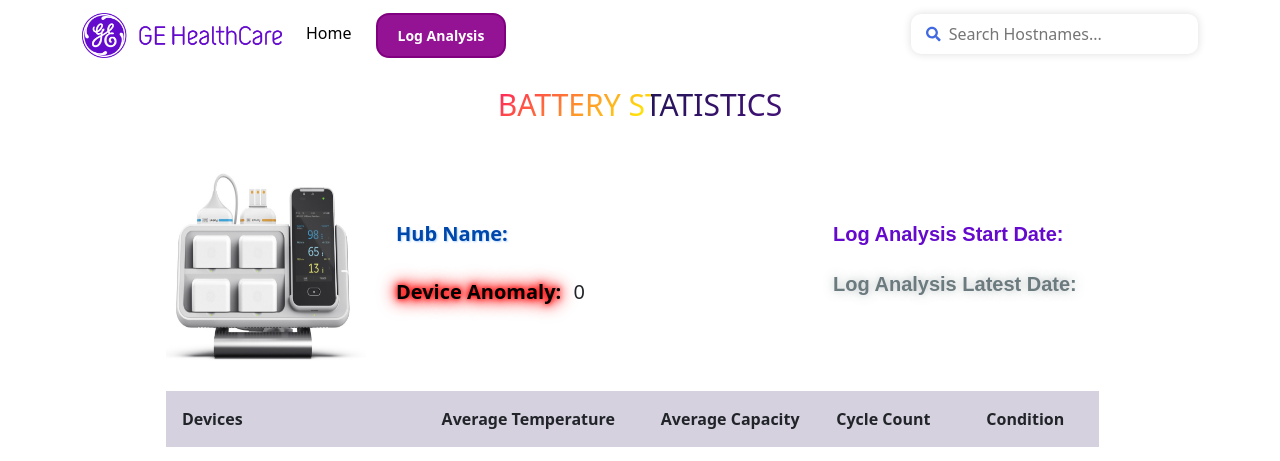
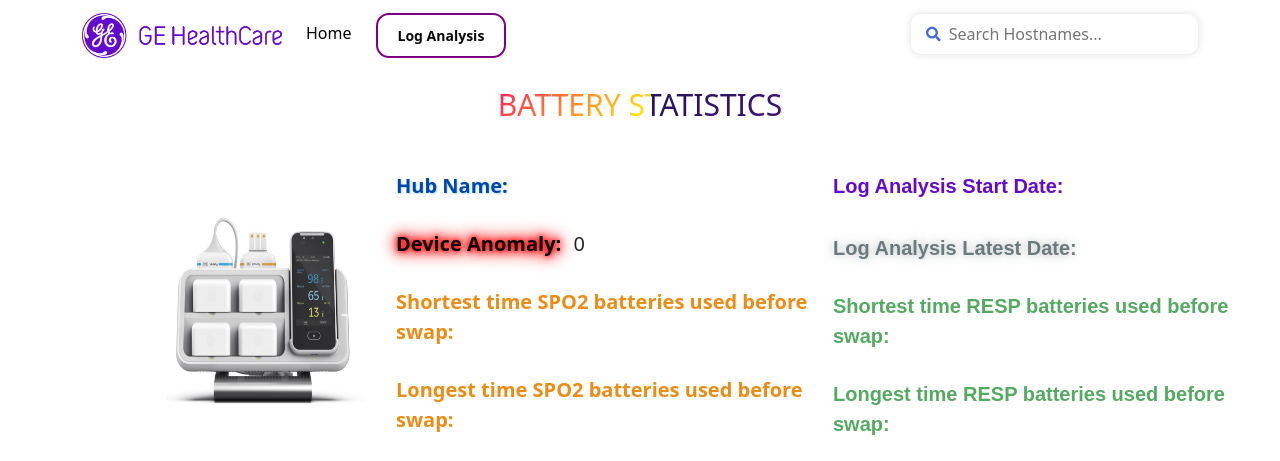
Before and after one commit to Null-Helix/Surge-Protectors, a React (Vite) app in the folder frontend/: page /battery-stat in a window 1280 px wide. Shown: the top 461 px of the page. Built offline with nearby package versions, Linux system fonts and the light colour scheme; no server answers.

Commit message:
added battery usage stat

```diff
--- a/frontend/src/App.css
+++ b/frontend/src/App.css
@@ -313,8 +313,8 @@
   padding: 10px 20px;
   font-size: 14px;
   font-weight: bold;
-  color: #fff;
-  background-color: #941394; /* Purple color */
+  color: #0a0a0a;
+
   border: 2px solid #800080;
   border-radius: 13px;
   text-decoration: none;
--- a/frontend/src/components/nav/pages/BatteryLanding.jsx
+++ b/frontend/src/components/nav/pages/BatteryLanding.jsx
@@ -116,6 +116,7 @@
         }
 
         const data = await response.json();
+
         setLogData(data);
       } catch (error) {
         console.error('Fetch error:', error);
@@ -201,7 +202,7 @@
 
   return (
     <>
-      <Container madWidth='sm'>
+      <Container madwidth='sm'>
         <Row>
           {
             //Use Object.keys to map the fields in the logData object
--- a/frontend/src/components/nav/pages/BatteryStat.jsx
+++ b/frontend/src/components/nav/pages/BatteryStat.jsx
@@ -5,25 +5,39 @@
 
 export default function BatteryStat() {
   const [hostName, setHostName] = useContext(HostNameContext);
-  const [data, setData] = useState([]);
+  const [five_num_data, set_five_num_data] = useState([]);
+  const [cycleTimeStampData, setCycleTimeStampData] = useState([]);
   const [stat, setStat] = useState([]);
   const [anomalyCount, setAnomalyCount] = useState(0);
   const [loading, setLoading] = useState(false);
+  const [dischargeData, setDischargeData] = useState({});
 
   useEffect(() => {
     const fetchData = async () => {
       try {
         setLoading(true);
+
+        const cycle_timestamp_url = `http://127.0.0.1:5001/cycle_timestamp/${hostName}`;
         const five_num_url = `http://127.0.0.1:5001/stat_five_number_summary/${hostName}`;
         const stat_url = `http://127.0.0.1:5001/stat/${hostName}`;
+        const discharge_graph_url = `http://127.0.0.1:5001/discharge/${hostName}`;
 
         const responseFiveNum = await fetch(five_num_url);
         const dataFiveNum = await responseFiveNum.json();
-        setData(dataFiveNum);
+        set_five_num_data(dataFiveNum);
 
         const responseStat = await fetch(stat_url);
         const dataStat = await responseStat.json();
         setStat(dataStat);
+
+        const responseCycleTimeStampData = await fetch(cycle_timestamp_url);
+        const dataCycleTimeStamp = await responseCycleTimeStampData.json();
+        setCycleTimeStampData(dataCycleTimeStamp);
+
+        const dischargeResponse = await fetch(discharge_graph_url);
+        const discharge = await dischargeResponse.json();
+        setDischargeData(discharge);
+        console.log('DischargeData', discharge);
 
         console.log('Stat:', dataStat);
       } catch (error) {
@@ -58,7 +72,7 @@
         yAxisLabel = 'Current (mA)';
       }
 
-      for (const [device, stats] of Object.entries(data)) {
+      for (const [device, stats] of Object.entries(five_num_data)) {
         const stat = stats[statName];
         const trace = {
           y: Object.values(stat),
@@ -87,6 +101,47 @@
       );
     }
     return boxPlots;
+  };
+
+  const CycleTimelinePlot = () => {
+    const cycles = [...new Set(cycleTimeStampData.map((item) => item.cycle))];
+
+    const traces = cycles.map((cycle, index) => {
+      const cycleData = cycleTimeStampData.filter(
+        (item) => item.cycle === cycle
+      );
+
+      return {
+        x: cycleData.map((item) => item.timestamp),
+        y: cycleData.map((item) => item.capacity),
+        mode: 'markers',
+        type: 'scatter',
+        name: `Cycle ${cycle}`,
+        marker: {
+          color: `hsl(${index * (360 / cycles.length)}, 50%, 50%)`,
+        },
+      };
+    });
+
+    const layout = {
+      title: 'Cycle Timeline with Capacity',
+      xaxis: {
+        title: 'Timestamp',
+      },
+      yaxis: {
+        title: 'Capacity',
+      },
+      showlegend: true,
+      legend: {
+        orientation: 'v',
+        x: 1.02,
+        y: 0.5,
+        xanchor: 'left',
+        yanchor: 'middle',
+      },
+    };
+
+    return <Plot data={traces} layout={layout} />;
   };
 
   return (
@@ -120,6 +175,16 @@
         </div>
       ) : (
         <>
+          {/* <div
+            style={{
+              display: 'flex',
+              flexWrap: 'wrap',
+              justifyContent: 'center',
+            }}
+          >
+            {CycleTimelinePlot()}
+          </div> */}
+
           <div style={{ display: 'flex', justifyContent: 'center' }}>
             <h1 className='animate-character'>Battery Statistics</h1>
           </div>
@@ -204,6 +269,71 @@
                         {anomalyCount}
                       </span>
                     </p>
+
+                    <p style={{ paddingTop: '12px' }}>
+                      <strong
+                        style={{
+                          color: '#ea8c15',
+                          fontSize: '20px',
+                          marginRight: '8px',
+                        }}
+                      >
+                        Shortest time SPO2 batteries used before swap:
+                      </strong>{' '}
+                      {dischargeData ? (
+                        <span
+                          style={{
+                            fontSize: '20px',
+                            fontWeight: 'normal',
+                          }}
+                        >
+                          {dischargeData.min_minutes_spo2}
+                        </span>
+                      ) : (
+                        <span
+                          style={{
+                            fontSize: '20px',
+                            fontWeight: 'normal',
+                            color: 'red',
+                          }}
+                        >
+                          Unknown
+                        </span>
+                      )}
+                    </p>
+
+                    <p style={{ paddingTop: '12px' }}>
+                      <strong
+                        style={{
+                          color: '#ea8c15',
+                          fontSize: '20px',
+
+                          marginRight: '8px',
+                        }}
+                      >
+                        Longest time SPO2 batteries used before swap:
+                      </strong>{' '}
+                      {dischargeData ? (
+                        <span
+                          style={{
+                            fontSize: '20px',
+                            fontWeight: 'normal',
+                          }}
+                        >
+                          {dischargeData.max_minutes_spo2}
+                        </span>
+                      ) : (
+                        <span
+                          style={{
+                            fontSize: '20px',
+                            fontWeight: 'normal',
+                            color: 'red',
+                          }}
+                        >
+                          Unknown
+                        </span>
+                      )}
+                    </p>
                   </div>
 
                   {/* Right Column in Middle */}
@@ -252,7 +382,7 @@
                         lineHeight: '1.5',
                       }}
                     >
-                      <p>
+                      <p style={{ paddingTop: '12px' }}>
                         <strong
                           style={{
                             fontWeight: 'bold',
@@ -274,6 +404,73 @@
                         >
                           {stat ? <>{stat.latest_date}</> : <>None</>}
                         </span>
+                      </p>
+
+                      <p style={{ paddingTop: '12px' }}>
+                        <strong
+                          style={{
+                            color: '#55aa62',
+
+                            fontSize: '20px',
+
+                            marginRight: '8px',
+                          }}
+                        >
+                          Shortest time RESP batteries used before swap:
+                        </strong>{' '}
+                        {dischargeData ? (
+                          <span
+                            style={{
+                              fontSize: '20px',
+                              fontWeight: 'normal',
+                            }}
+                          >
+                            {dischargeData.min_minutes_resp}
+                          </span>
+                        ) : (
+                          <span
+                            style={{
+                              fontSize: '20px',
+                              fontWeight: 'normal',
+                              color: 'red',
+                            }}
+                          >
+                            Unknown
+                          </span>
+                        )}
+                      </p>
+
+                      <p style={{ paddingTop: '12px' }}>
+                        <strong
+                          style={{
+                            color: '#55aa62',
+                            fontSize: '20px',
+
+                            marginRight: '8px',
+                          }}
+                        >
+                          Longest time RESP batteries used before swap:
+                        </strong>{' '}
+                        {dischargeData ? (
+                          <span
+                            style={{
+                              fontSize: '20px',
+                              fontWeight: 'normal',
+                            }}
+                          >
+                            {dischargeData.max_minutes_resp}
+                          </span>
+                        ) : (
+                          <span
+                            style={{
+                              fontSize: '20px',
+                              fontWeight: 'normal',
+                              color: 'red',
+                            }}
+                          >
+                            Unknown
+                          </span>
+                        )}
                       </p>
                     </div>
                   </div>
@@ -541,35 +738,7 @@
             </section>
           </div>
 
-          {/* <div style={{ display: 'flex', justifyContent: 'center' }}>
-        <Table striped hover style={{ maxWidth: '85%' }}>
-          <thead style={{ background: '#f2f2f2' }}>
-            <tr>
-              <th>Device Type</th>
-              <th>Temperature Status</th>
-              <th>Voltage Status</th>
-            </tr>
-          </thead>
-          <tbody style={{ background: 'white' }}>
-            <tr>
-              <td>Hub</td>
-              <td>Mark</td>
-              <td>Otto</td>
-            </tr>
-            <tr>
-              <td>SPO2 Sensor</td>
-              <td>Jacob</td>
-              <td>Thornton</td>
-            </tr>
-            <tr>
-              <td>Respiratory Sensor</td>
-              <td colSpan={2}>Larry the Bird</td>
-            </tr>
-          </tbody>
-        </Table>
-      </div>
-      */}
-
+          {/*  Box Plot */}
           <div
             style={{
               display: 'flex',
```
Also changed, not shown: frontend/src/components/nav/pages/SearchBar.jsx (+31 -8 lines).
